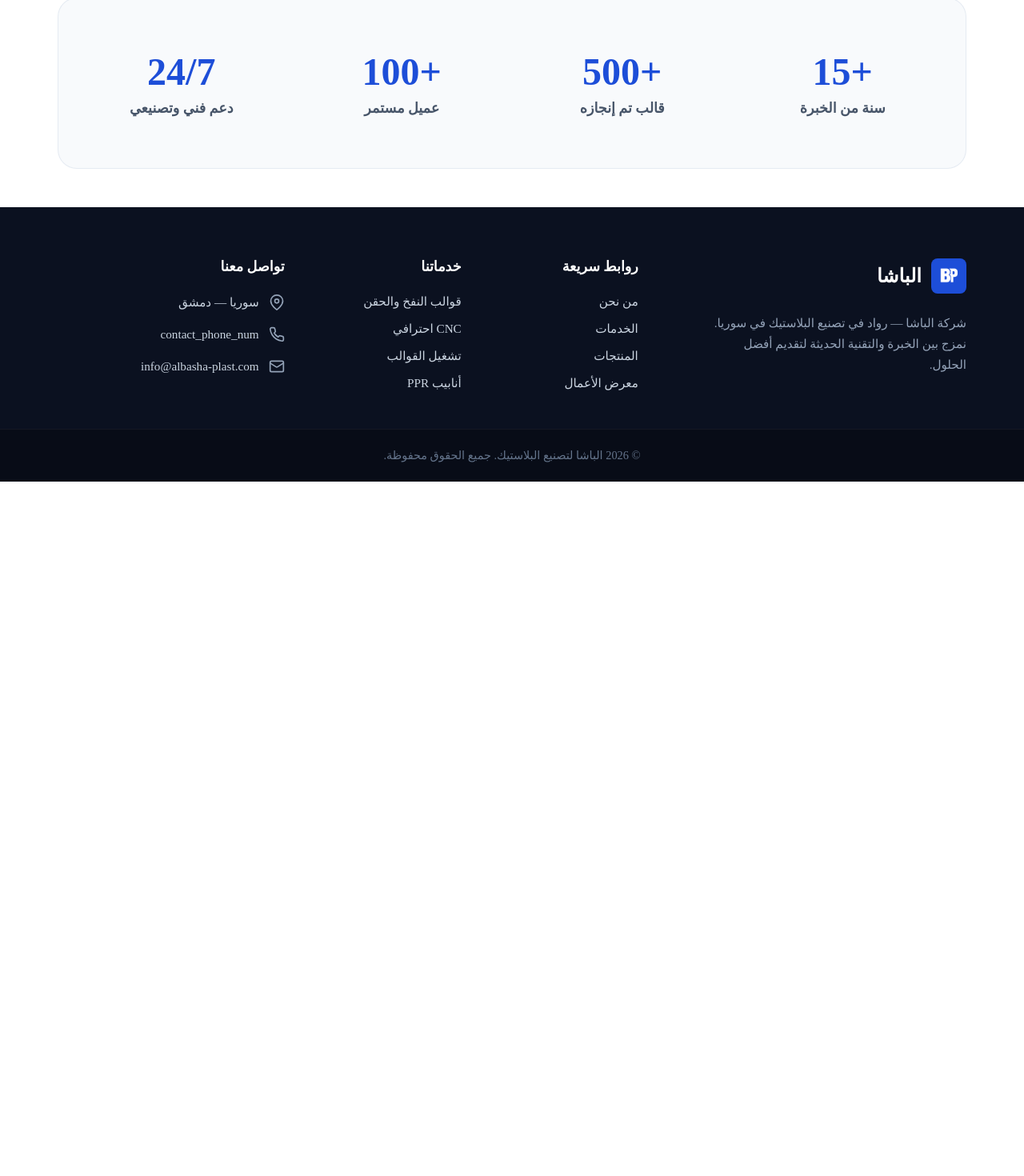
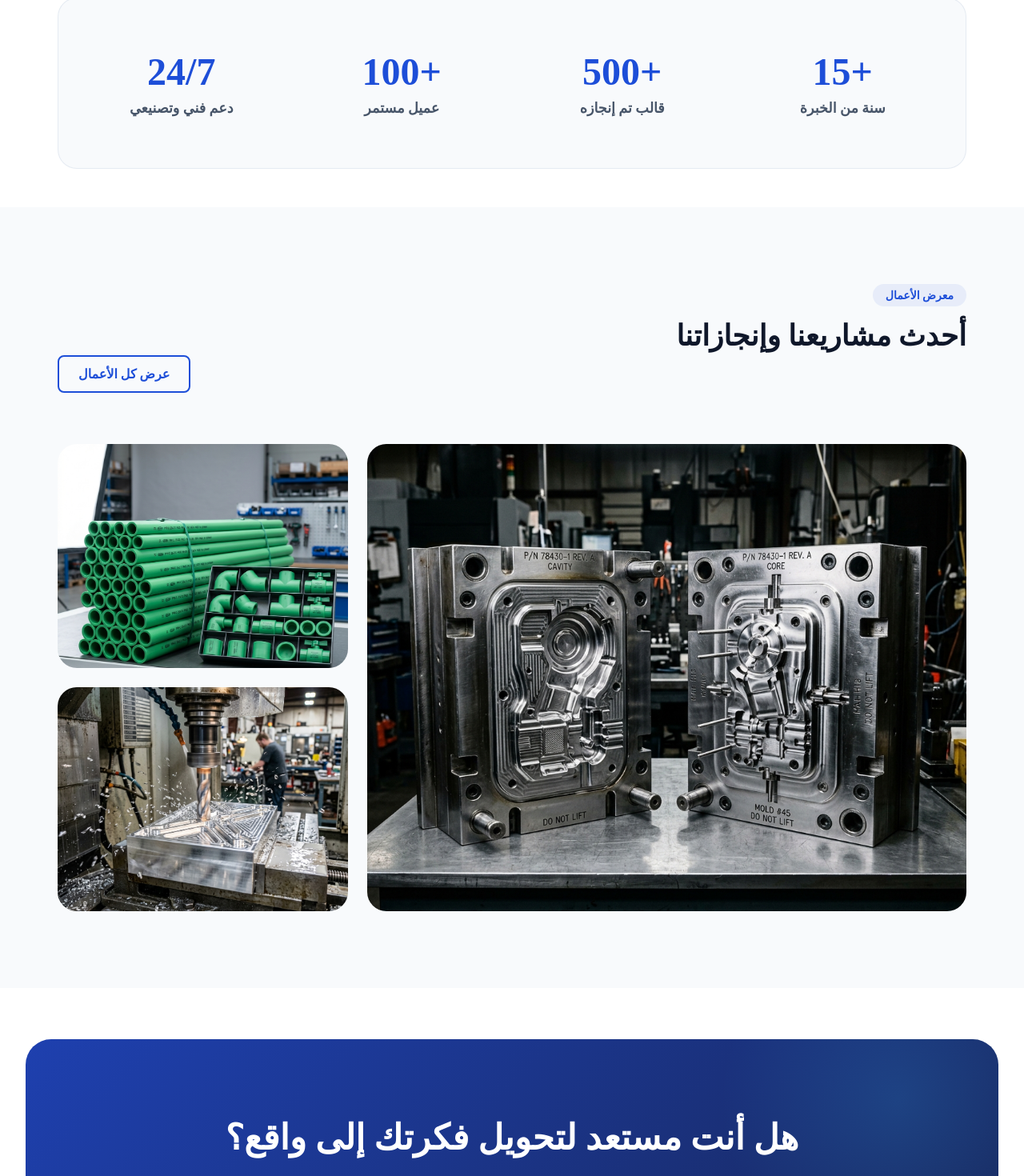
Before and after one commit to abdallhmh99/albasha-website, a React (Vite) app: page / in a window 1280 px wide. Shown: the part 1304-2774 px from the top of the page at 80% size. Before the commit the page ends 1906 px from the top, so only its background shows below. Built offline with nearby package versions, Linux system fonts and the light colour scheme.

Commit message:
feat: implement PortfolioPreview and CTASection components and integrate them into the Home page

```diff
--- /dev/null
+++ b/src/components/sections/CTASection.jsx
@@ -0,0 +1,24 @@
+import styles from './CTASection.module.css';
+
+export default function CTASection() {
+    return (
+        <section className={styles.ctaSection}>
+            {/* Background Decorative Elements */}
+            <div className={styles.decorativeCircle1}></div>
+            <div className={styles.decorativeCircle2}></div>
+
+            <div className={styles.container}>
+                <div className={styles.content}>
+                    <h2 className={styles.title}>هل أنت مستعد لتحويل فكرتك إلى واقع؟</h2>
+                    <p className={styles.description}>
+                        فريقنا من المهندسين والخبراء جاهز لدراسة مشروعك وتقديم أفضل الحلول الصناعية من التصميم الدقيق وحتى الإنتاج الشامل.
+                    </p>
+                    <div className={styles.btnGroup}>
+                        <button className={`${styles.btn} ${styles.btnSolid}`}>تواصل معنا الآن</button>
+                        <button className={`${styles.btn} ${styles.btnOutline}`}>طلب عرض سعر</button>
+                    </div>
+                </div>
+            </div>
+        </section>
+    );
+}
--- /dev/null
+++ b/src/components/sections/CTASection.module.css
@@ -0,0 +1,113 @@
+.ctaSection {
+    padding: 6rem 0;
+    background: linear-gradient(135deg, #1e40af 0%, #172554 100%); /* Deep rich blue */
+    position: relative;
+    overflow: hidden;
+    margin: 4rem 2rem 8rem; /* Floating island look */
+    border-radius: 32px;
+}
+
+.container {
+    max-width: 800px;
+    margin: 0 auto;
+    padding: 0 2rem;
+    position: relative;
+    z-index: 2;
+    text-align: center;
+}
+
+.title {
+    font-size: 2.75rem;
+    font-weight: 800;
+    color: #ffffff;
+    margin-bottom: 1.5rem;
+    line-height: 1.25;
+}
+
+.description {
+    font-size: 1.15rem;
+    color: #cbd5e1; /* Slate 300 */
+    margin-bottom: 2.5rem;
+    line-height: 1.7;
+}
+
+.btnGroup {
+    display: flex;
+    justify-content: center;
+    gap: 1.5rem;
+    flex-wrap: wrap;
+}
+
+.btn {
+    padding: 1rem 2.5rem;
+    font-size: 1.125rem;
+    font-weight: 700;
+    border-radius: 12px;
+    cursor: pointer;
+    transition: all 0.3s ease;
+    border: 2px solid transparent;
+}
+
+.btnSolid {
+    background-color: #ffffff;
+    color: #1e3a8a;
+    box-shadow: 0 10px 25px rgba(0, 0, 0, 0.2);
+}
+
+.btnSolid:hover {
+    transform: translateY(-4px);
+    box-shadow: 0 15px 35px rgba(0, 0, 0, 0.3);
+    background-color: #f8fafc;
+}
+
+.btnOutline {
+    background-color: transparent;
+    color: #ffffff;
+    border-color: rgba(255, 255, 255, 0.3);
+}
+
+.btnOutline:hover {
+    background-color: rgba(255, 255, 255, 0.1);
+    border-color: #ffffff;
+    transform: translateY(-2px);
+}
+
+/* Decorative Background Elements */
+.decorativeCircle1 {
+    position: absolute;
+    top: -150px;
+    right: -100px;
+    width: 450px;
+    height: 450px;
+    border-radius: 50%;
+    background: radial-gradient(circle, rgba(56, 189, 248, 0.15) 0%, rgba(56, 189, 248, 0) 70%);
+    z-index: 1;
+}
+
+.decorativeCircle2 {
+    position: absolute;
+    bottom: -150px;
+    left: -100px;
+    width: 350px;
+    height: 350px;
+    border-radius: 50%;
+    background: radial-gradient(circle, rgba(16, 185, 129, 0.1) 0%, rgba(16, 185, 129, 0) 70%); /* Greenish tint for contrast */
+    z-index: 1;
+}
+
+@media (max-width: 768px) {
+    .ctaSection {
+        margin: 2rem 1rem 4rem;
+        border-radius: 24px;
+        padding: 4rem 0;
+    }
+}
+
+@media (max-width: 576px) {
+    .title {
+        font-size: 2rem;
+    }
+    .btn {
+        width: 100%;
+    }
+}
--- /dev/null
+++ b/src/components/sections/PortfolioPreview.jsx
@@ -0,0 +1,63 @@
+import Button from '../ui/Button';
+import SectionTitle from '../ui/SectionTitle';
+import styles from './PortfolioPreview.module.css';
+
+const projects = [
+    {
+        id: 1,
+        title: "قالب حقن لقطع غيار السيارات",
+        category: "قوالب حقن عالية الدقة",
+        image: "/images/services/mold.png",
+        size: "large"
+    },
+    {
+        id: 2,
+        title: "مجموعة وصلات مياه ضغط عالي",
+        category: "أنابيب ووصلات PPR",
+        image: "/images/services/ppr.png",
+        size: "medium"
+    },
+    {
+        id: 3,
+        title: "قطعة ميكانيكية معقدة",
+        category: "تشغيل معادن CNC",
+        image: "/images/services/cnc.png",
+        size: "medium"
+    }
+];
+
+export default function PortfolioPreview() {
+    return (
+        <section className={styles.portfolioSection}>
+            <div className={styles.container}>
+                <div className={styles.header}>
+                    <SectionTitle
+                        badge="معرض الأعمال"
+                        title="أحدث مشاريعنا وإنجازاتنا"
+                        centered={false}
+                    />
+                    <div className={styles.headerAction}>
+                        <Button variant="outline">عرض كل الأعمال</Button>
+                    </div>
+                </div>
+
+                <div className={styles.gallery}>
+                    {projects.map((project) => (
+                        <div
+                            key={project.id}
+                            className={`${styles.galleryItem} ${project.size === 'large' ? styles.largeItem : styles.mediumItem}`}
+                        >
+                            <img src={project.image} alt={project.title} className={styles.projectImage} />
+                            <div className={styles.overlay}>
+                                <div className={styles.overlayContent}>
+                                    <span className={styles.category}>{project.category}</span>
+                                    <h3 className={styles.projectTitle}>{project.title}</h3>
+                                </div>
+                            </div>
+                        </div>
+                    ))}
+                </div>
+            </div>
+        </section>
+    );
+}
--- /dev/null
+++ b/src/components/sections/PortfolioPreview.module.css
@@ -0,0 +1,143 @@
+.portfolioSection {
+    padding: 6rem 0;
+    background-color: #f8fafc;
+}
+
+.container {
+    max-width: 1200px;
+    margin: 0 auto;
+    padding: 0 2rem;
+}
+
+.header {
+    display: flex;
+    justify-content: space-between;
+    align-items: flex-end;
+    margin-bottom: 3rem;
+}
+
+.headerAction {
+    margin-bottom: 1rem; /* Align with the title baseline */
+}
+
+.gallery {
+    display: grid;
+    grid-template-columns: repeat(3, 1fr);
+    grid-template-rows: repeat(2, 280px);
+    gap: 1.5rem;
+}
+
+.galleryItem {
+    position: relative;
+    border-radius: 24px;
+    overflow: hidden;
+    cursor: pointer;
+    background-color: #0f172a; /* Fallback color */
+}
+
+/* Make the first item take up 2 rows and 2 columns for an asymmetrical layout */
+.largeItem {
+    grid-column: 1 / span 2;
+    grid-row: 1 / span 2;
+}
+
+.mediumItem {
+    grid-column: 3 / span 1;
+}
+
+.projectImage {
+    width: 100%;
+    height: 100%;
+    object-fit: cover;
+    transition: transform 0.6s ease;
+}
+
+.overlay {
+    position: absolute;
+    inset: 0;
+    background: linear-gradient(to top, rgba(15, 23, 42, 0.95) 0%, rgba(15, 23, 42, 0.4) 50%, rgba(15, 23, 42, 0) 100%);
+    opacity: 0;
+    transition: opacity 0.4s ease;
+    display: flex;
+    flex-direction: column;
+    justify-content: flex-end;
+    padding: 2.5rem;
+}
+
+.galleryItem:hover .overlay {
+    opacity: 1;
+}
+
+.galleryItem:hover .projectImage {
+    transform: scale(1.08);
+}
+
+.overlayContent {
+    overflow: hidden;
+}
+
+.category {
+    display: inline-block;
+    color: #38bdf8; /* Lighter blue for contrast */
+    font-size: 0.9rem;
+    font-weight: 700;
+    margin-bottom: 0.75rem;
+    transform: translateY(20px);
+    transition: transform 0.4s ease;
+}
+
+.projectTitle {
+    color: #ffffff;
+    font-size: 1.5rem;
+    font-weight: 800;
+    margin: 0;
+    transform: translateY(20px);
+    transition: transform 0.4s ease 0.1s; /* Slight delay for staggered effect */
+}
+
+.largeItem .projectTitle {
+    font-size: 2.25rem;
+}
+
+.galleryItem:hover .category,
+.galleryItem:hover .projectTitle {
+    transform: translateY(0);
+}
+
+/* Responsive adjustments */
+@media (max-width: 992px) {
+    .header {
+        flex-direction: column;
+        align-items: flex-start;
+        gap: 1.5rem;
+    }
+
+    .headerAction {
+        margin-bottom: 0;
+    }
+
+    .gallery {
+        grid-template-columns: 1fr;
+        grid-template-rows: auto;
+    }
+
+    .largeItem, .mediumItem {
+        grid-column: 1 / span 1;
+        grid-row: auto;
+        height: 380px;
+    }
+}
+
+@media (max-width: 576px) {
+    .portfolioSection {
+        padding: 4rem 0;
+    }
+
+    .largeItem, .mediumItem {
+        height: 300px;
+    }
+
+    .largeItem .projectTitle {
+        font-size: 1.75rem;
+    }
+}
--- a/src/pages/Home.jsx
+++ b/src/pages/Home.jsx
@@ -1,12 +1,15 @@
 import HeroSection from '../components/sections/HeroSection';
 import ServicesPreview from '../components/sections/ServicesPreview';
+import PortfolioPreview from '../components/sections/PortfolioPreview';
+import CTASection from '../components/sections/CTASection';
 
 export default function Home() {
     return (
         <div dir="rtl">
             <HeroSection />
             <ServicesPreview />
-            {/* The rest of the sections will be added here later */}
+            <PortfolioPreview />
+            <CTASection />
         </div>
     );
 }
```
